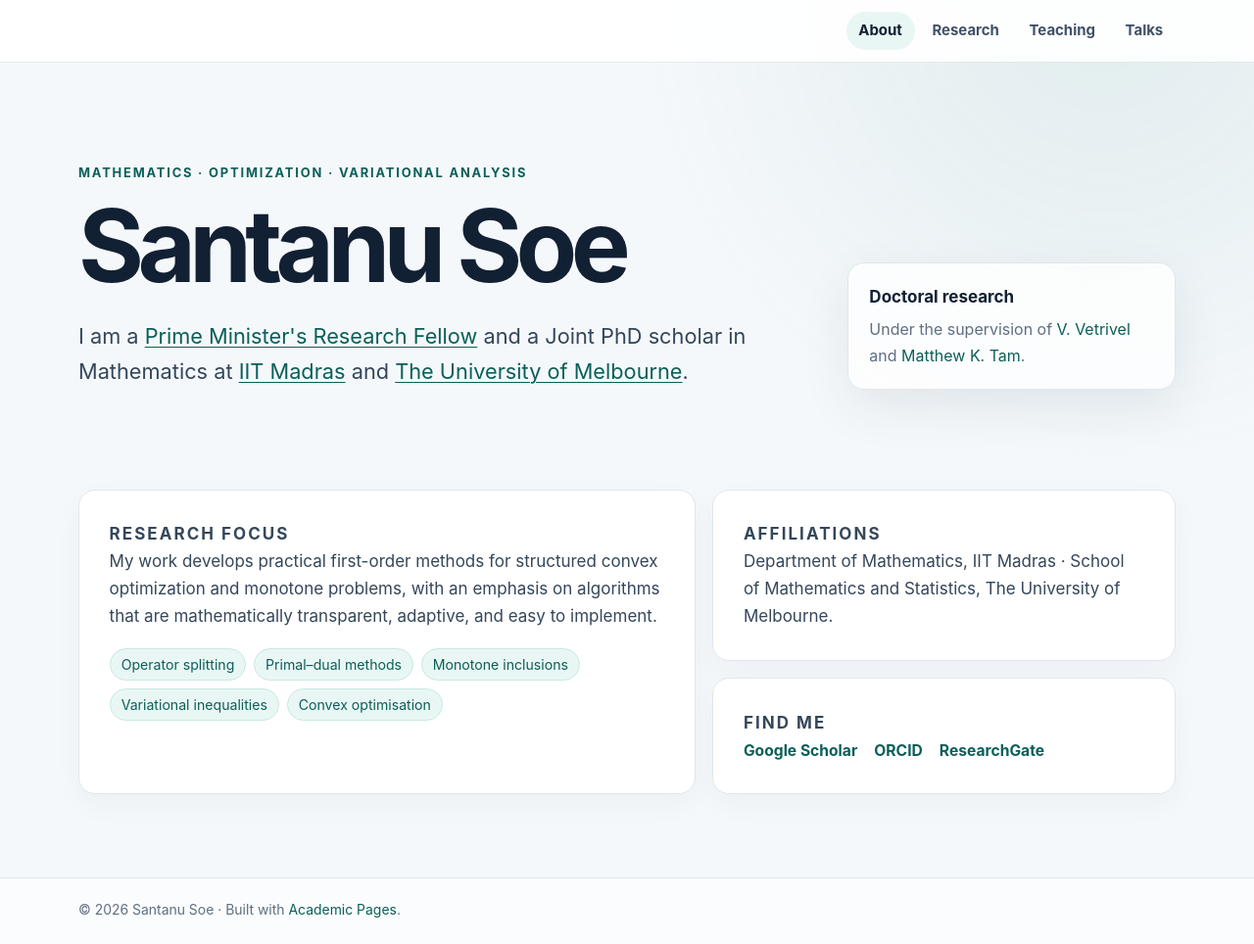
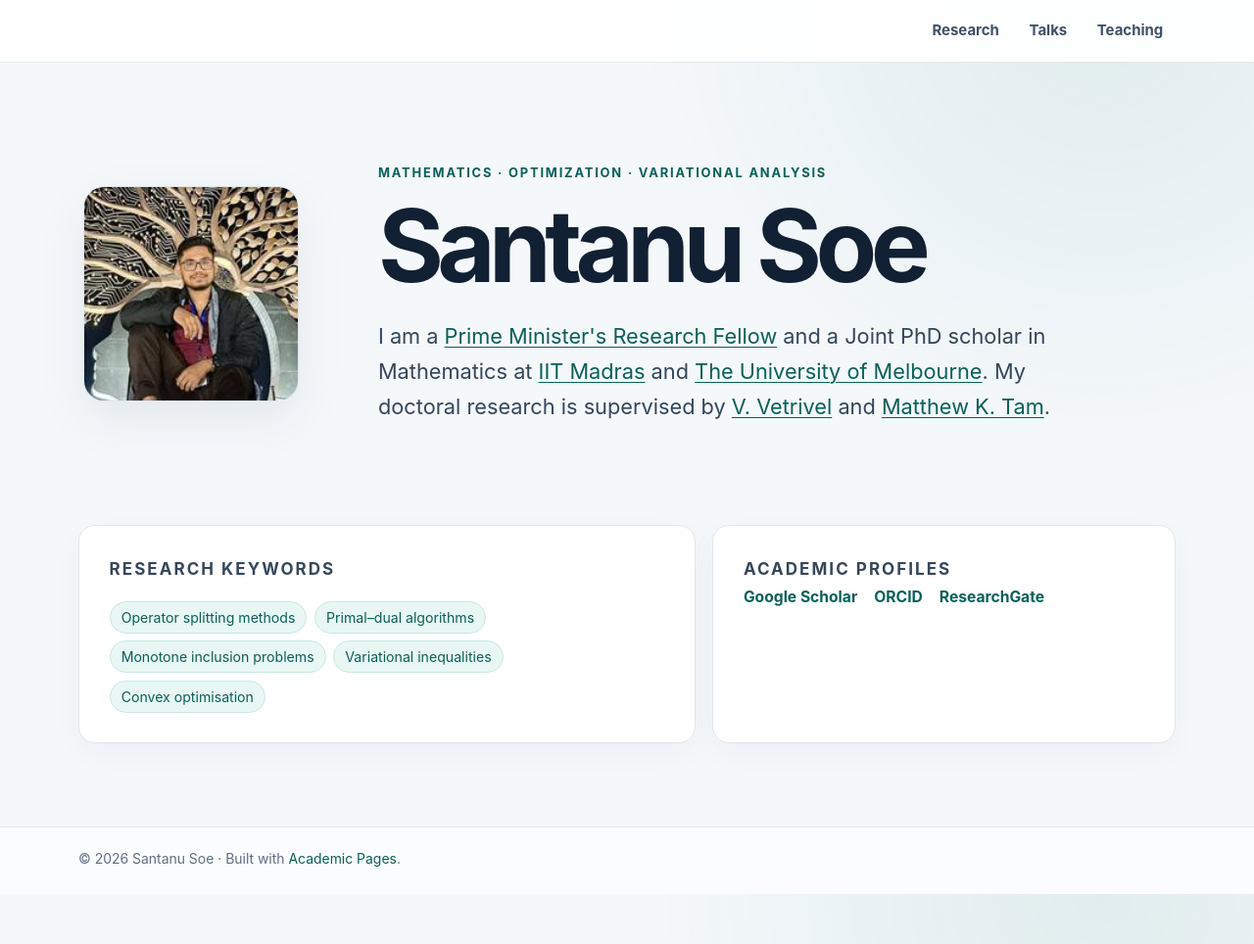
Before and after one commit to santanusoe/santanusoe.github.io, a Jekyll site: the page index.html, which Jekyll copies as it is, in a window 1280 px wide and 964 px high. Shown: the whole window at 98% size. Built offline with Jekyll 4.4.1, drawn with Linux system fonts in a browser that asks for light colours.

Commit message:
Polish academic site content and talks

```diff
--- a/index.html
+++ b/index.html
@@ -107,9 +107,25 @@
 
     .hero {
       display: grid;
-      grid-template-columns: minmax(0, 1.35fr) minmax(17rem, .65fr);
-      gap: clamp(2rem, 7vw, 6rem);
-      align-items: end;
+      grid-template-columns: minmax(11rem, .38fr) minmax(0, 1.35fr);
+      gap: clamp(2rem, 6vw, 5rem);
+      align-items: center;
+    }
+
+    .profile-photo {
+      width: min(100%, 220px);
+      margin-inline: auto;
+    }
+
+    .profile-photo img {
+      display: block;
+      width: 100%;
+      aspect-ratio: 1;
+      object-fit: cover;
+      border: 1px solid var(--line);
+      border-radius: 1.25rem;
+      background: var(--surface);
+      box-shadow: var(--shadow);
     }
 
     .eyebrow {
@@ -138,30 +154,7 @@
       line-height: 1.65;
     }
 
-    .hero-note {
-      padding: 1.15rem 1.25rem;
-      border: 1px solid var(--line);
-      border-radius: 1rem;
-      background: rgba(255, 255, 255, .82);
-      box-shadow: var(--shadow);
-    }
-
-    .hero-note p {
-      margin: 0;
-      color: var(--muted);
-      font-size: .94rem;
-    }
-
-    .hero-note strong {
-      display: block;
-      margin-bottom: .45rem;
-      color: var(--ink);
-      font-size: 1rem;
-    }
-
-    .hero-note a { text-decoration: none; }
-
-    .content-grid {
+    .about-grid {
       display: grid;
       grid-template-columns: minmax(0, 1fr) minmax(15rem, .75fr);
       gap: 1rem;
@@ -175,8 +168,6 @@
       background: var(--surface);
       box-shadow: 0 10px 28px rgba(18, 32, 51, .04);
     }
-
-    .info-card--wide { grid-row: span 2; }
 
     .card-label {
       margin: 0 0 .75rem;
@@ -245,10 +236,10 @@
       .nav-links { justify-content: center; }
       .site-main { padding-top: 3rem; }
       .hero,
-      .content-grid { grid-template-columns: 1fr; }
+      .about-grid { grid-template-columns: 1fr; }
       .hero { gap: 1.75rem; }
+      .profile-photo { width: min(100%, 176px); margin-inline: 0; }
       h1 { max-width: 8ch; }
-      .info-card--wide { grid-row: auto; }
     }
 
     @media (max-width: 480px) {
@@ -260,6 +251,7 @@
       .nav-links { gap: .1rem; }
       .nav-links a { padding-inline: .55rem; font-size: .84rem; }
       .site-main { padding-top: 2.5rem; }
+      .profile-photo { width: 144px; }
       h1 { font-size: clamp(2.75rem, 16vw, 4.5rem); }
     }
   </style>
@@ -268,16 +260,18 @@
   <nav class="site-nav" aria-label="Primary navigation">
     <div class="nav-inner">
       <ul class="nav-links">
-        <li class="active"><a href="/" aria-current="page">About</a></li>
         <li><a href="/publications/">Research</a></li>
+        <li><a href="/talks/">Talks</a></li>
         <li><a href="/teaching/">Teaching</a></li>
-        <li><a href="/talks/">Talks</a></li>
       </ul>
     </div>
   </nav>
 
   <main class="site-main">
     <section class="hero" aria-labelledby="page-title">
+      <div class="profile-photo">
+        <img src="/images/profile.svg" alt="Santanu Soe" width="220" height="220" fetchpriority="high" decoding="async">
+      </div>
       <div>
         <p class="eyebrow">Mathematics · Optimization · Variational Analysis</p>
         <h1 id="page-title">Santanu Soe</h1>
@@ -285,45 +279,27 @@
           I am a <a href="https://pmrf.in/">Prime Minister's Research Fellow</a> and a Joint PhD scholar in Mathematics at
           <a href="https://math.iitm.ac.in/">IIT Madras</a> and
           <a href="https://ms.unimelb.edu.au/">The University of Melbourne</a>.
+          My doctoral research is supervised by
+          <a href="https://math.iitm.ac.in/innerfaculty.php?fname=Vetrivel+V">V. Vetrivel</a>
+          and <a href="https://findanexpert.unimelb.edu.au/profile/859328-matthew-tam">Matthew K. Tam</a>.
         </p>
       </div>
-
-      <aside class="hero-note">
-        <strong>Doctoral research</strong>
-        <p>
-          Under the supervision of
-          <a href="https://math.iitm.ac.in/innerfaculty.php?fname=Vetrivel+V">V. Vetrivel</a>
-          and
-          <a href="https://findanexpert.unimelb.edu.au/profile/859328-matthew-tam">Matthew K. Tam</a>.
-        </p>
-      </aside>
     </section>
 
-    <section class="content-grid" aria-label="Academic profile">
-      <article class="info-card info-card--wide">
-        <p class="card-label">Research focus</p>
-        <p>
-          My work develops practical first-order methods for structured convex optimization and monotone problems,
-          with an emphasis on algorithms that are mathematically transparent, adaptive, and easy to implement.
-        </p>
+    <section class="about-grid" aria-label="Academic profile">
+      <article class="info-card">
+        <p class="card-label">Research keywords</p>
         <ul class="keyword-list" aria-label="Research keywords">
-          <li>Operator splitting</li>
-          <li>Primal–dual methods</li>
-          <li>Monotone inclusions</li>
+          <li>Operator splitting methods</li>
+          <li>Primal–dual algorithms</li>
+          <li>Monotone inclusion problems</li>
           <li>Variational inequalities</li>
           <li>Convex optimisation</li>
         </ul>
       </article>
 
       <article class="info-card">
-        <p class="card-label">Affiliations</p>
-        <p>
-          Department of Mathematics, IIT Madras · School of Mathematics and Statistics, The University of Melbourne.
-        </p>
-      </article>
-
-      <article class="info-card">
-        <p class="card-label">Find me</p>
+        <p class="card-label">Academic profiles</p>
         <ul class="link-list">
           <li><a href="https://scholar.google.com/citations?user=1xQZCtQAAAAJ&amp;hl=en">Google Scholar</a></li>
           <li><a href="https://orcid.org/0009-0005-1392-0003">ORCID</a></li>
```
